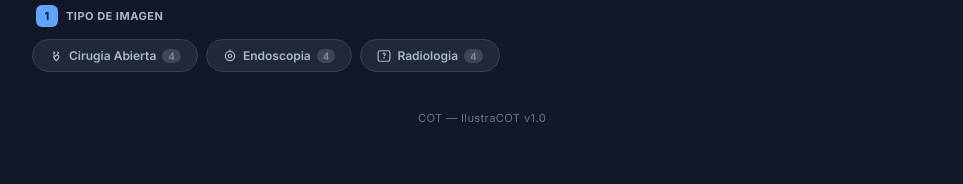
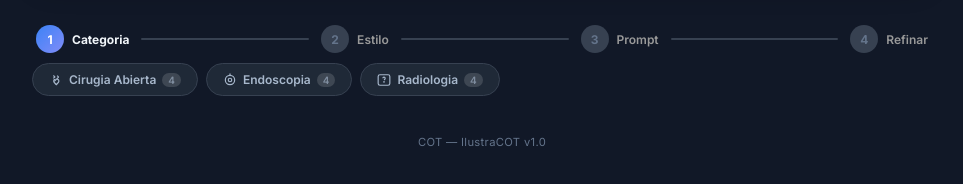
Before and after one commit to jmacot/ilustracot, a plain HTML site: page index.html in a window 1280 px wide. Both pictures are taken after a click on the label 1052 px from the left and 55 px from the top of the page. Shown: the part 158-342 px from the top of the page, without its empty margins (158-1121 px from the left). Drawn offline with Linux system fonts and the light colour scheme.

Commit message:
feat: add visual stepper with progress lines and pulse animation

```diff
--- a/index.html
+++ b/index.html
@@ -144,24 +144,59 @@
     .sky-toggle__spot:nth-child(2) { top: 55%; left: 40%; width: 15%; height: 15%; }
     .sky-toggle__spot:nth-child(3) { top: 30%; left: 60%; width: 20%; height: 20%; }
 
+    /* ── STEPPER ── */
+    .stepper {
+      display: flex; align-items: center; padding: 20px 4px 6px;
+      animation: fadeInUp 0.6s ease-out 0.05s both;
+    }
+    .stepper-step {
+      display: flex; align-items: center; gap: 8px;
+    }
+    .stepper-num {
+      width: 28px; height: 28px; border-radius: 50%;
+      background: #e0e0e0; color: #999;
+      display: flex; align-items: center; justify-content: center;
+      font-size: 12px; font-weight: 700; flex-shrink: 0;
+      transition: background 0.4s, color 0.4s, box-shadow 0.4s;
+    }
+    .stepper-num svg { width: 14px; height: 14px; stroke: currentColor; fill: none; stroke-width: 2.5; }
+    .stepper-text {
+      font-size: 12px; font-weight: 600; color: #999;
+      transition: color 0.4s;
+    }
+    .stepper-line {
+      flex: 1; height: 2px; background: #e0e0e0; margin: 0 12px;
+      border-radius: 1px; position: relative; overflow: hidden;
+    }
+    .stepper-line::after {
+      content: ''; position: absolute; top: 0; left: 0;
+      width: 0; height: 100%;
+      background: var(--accent-gradient);
+      transition: width 0.6s cubic-bezier(0.16, 1, 0.3, 1);
+    }
+    .stepper-line.filled::after { width: 100%; }
+    .stepper-step.active .stepper-num {
+      background: var(--accent-gradient); color: white;
+    }
+    .stepper-step.active .stepper-text { color: var(--text); font-weight: 700; }
+    .stepper-step.done .stepper-num {
+      background: var(--accent-gradient); color: white;
+    }
+    .stepper-step.done .stepper-text { color: var(--text); }
+    @keyframes stepPulse {
+      0%, 100% { box-shadow: 0 0 0 0 rgba(14,165,233,0.3); }
+      50% { box-shadow: 0 0 0 6px rgba(14,165,233,0); }
+    }
+    .stepper-step.active .stepper-num { animation: stepPulse 2s ease-in-out infinite; }
+    [data-theme="dark"] .stepper-num { background: #374151; color: #64748b; }
+    [data-theme="dark"] .stepper-line { background: #374151; }
+    [data-theme="dark"] .stepper-step.active .stepper-text,
+    [data-theme="dark"] .stepper-step.done .stepper-text { color: var(--text); }
+
     /* ── SECTIONS ── */
     .section {
       margin-bottom: 14px;
     }
-
-    .section-label {
-      font-size: 11px; font-weight: 700; color: var(--text-muted);
-      text-transform: uppercase; letter-spacing: 0.5px;
-      margin-bottom: 8px; padding-left: 4px;
-      display: flex; align-items: center; gap: 8px;
-    }
-    .section-label .step-num {
-      width: 22px; height: 22px; border-radius: 6px;
-      background: var(--accent); color: white;
-      display: inline-flex; align-items: center; justify-content: center;
-      font-size: 11px; font-weight: 700; flex-shrink: 0;
-    }
-    [data-theme="dark"] .section-label .step-num { background: var(--accent); color: #0f1724; }
 
     /* ── CATEGORY PILLS ── */
     .cat-nav { animation: fadeInUp 0.6s ease-out 0.05s both; }
@@ -567,9 +602,31 @@
     </div>
   </div>
 
+  <!-- STEPPER -->
+  <div class="stepper" id="stepper">
+    <div class="stepper-step active" data-step="1">
+      <div class="stepper-num">1</div>
+      <span class="stepper-text">Categoria</span>
+    </div>
+    <div class="stepper-line" data-line="1"></div>
+    <div class="stepper-step" data-step="2">
+      <div class="stepper-num">2</div>
+      <span class="stepper-text">Estilo</span>
+    </div>
+    <div class="stepper-line" data-line="2"></div>
+    <div class="stepper-step" data-step="3">
+      <div class="stepper-num">3</div>
+      <span class="stepper-text">Prompt</span>
+    </div>
+    <div class="stepper-line" data-line="3"></div>
+    <div class="stepper-step" data-step="4">
+      <div class="stepper-num">4</div>
+      <span class="stepper-text">Refinar</span>
+    </div>
+  </div>
+
   <!-- PASO 1: Categoria -->
   <div class="section" style="animation: fadeInUp 0.6s ease-out 0.1s both;">
-    <div class="section-label"><span class="step-num">1</span> Tipo de imagen</div>
     <div class="cat-nav">
       <div class="cat-pills" id="cat-pills">
         <button class="cat-pill" data-cat="surgery" onclick="selectCat('surgery',this)">
@@ -590,7 +647,6 @@
 
   <!-- PASO 2: Estilo -->
   <div class="section hidden" id="sec-style">
-    <div class="section-label"><span class="step-num">2</span> Estilo de ilustracion</div>
     <div class="style-palette-header">
       <span class="style-palette-title" id="palette-cat-label">General</span>
       <span class="style-palette-line"></span>
@@ -600,7 +656,6 @@
 
   <!-- PASO 3: Resultado -->
   <div class="section hidden" id="sec-result">
-    <div class="section-label"><span class="step-num">3</span> Tu prompt listo</div>
     <div class="result-panel">
       <div class="result-header">
         <div class="result-title">
@@ -629,7 +684,6 @@
 
   <!-- PASO 4: Refinamiento -->
   <div class="section hidden" id="sec-refine">
-    <div class="section-label"><span class="step-num">4</span> Refinamiento <span style="font-weight:400;text-transform:none;letter-spacing:0;color:var(--text-light);">(opcional, tras generar)</span></div>
     <div class="refine-config">
       <span><strong>Temp:</strong> 0.2</span>
       <span><strong>Top P:</strong> 0.1</span>
@@ -686,6 +740,26 @@ const REFINEMENTS=[
 
 let selCat=null, selStyle=null;
 
+// ── STEPPER ──
+function updateStepper(activeStep){
+  document.querySelectorAll('.stepper-step').forEach(function(s){
+    var n=parseInt(s.dataset.step);
+    s.classList.remove('active','done');
+    var num=s.querySelector('.stepper-num');
+    if(n<activeStep){
+      s.classList.add('done');
+      num.innerHTML='<svg viewBox="0 0 24 24"><polyline points="20 6 9 17 4 12"/></svg>';
+    } else {
+      num.textContent=n;
+      if(n===activeStep) s.classList.add('active');
+    }
+  });
+  document.querySelectorAll('.stepper-line').forEach(function(l){
+    var n=parseInt(l.dataset.line);
+    l.classList.toggle('filled',n<activeStep);
+  });
+}
+
 function selectCat(cat,el){
   selCat=cat; selStyle=null;
   document.querySelectorAll('.cat-pill').forEach(p=>p.classList.remove('active'));
@@ -694,6 +768,7 @@ function selectCat(cat,el){
   document.getElementById('palette-cat-label').textContent=catLabels[cat]||'General';
   renderStyles(cat);
   show('sec-style');
+  updateStepper(2);
   hide('sec-result'); hide('sec-refine'); hide('sec-tips');
 }
 
@@ -734,6 +809,7 @@ function pickStyle(style,card){
   document.getElementById('prompt-output').textContent=style.prompt;
 
   show('sec-result');show('sec-refine');show('sec-tips');
+  updateStepper(3);
 
   // slideReveal
   const el=document.getElementById('sec-result');
```
